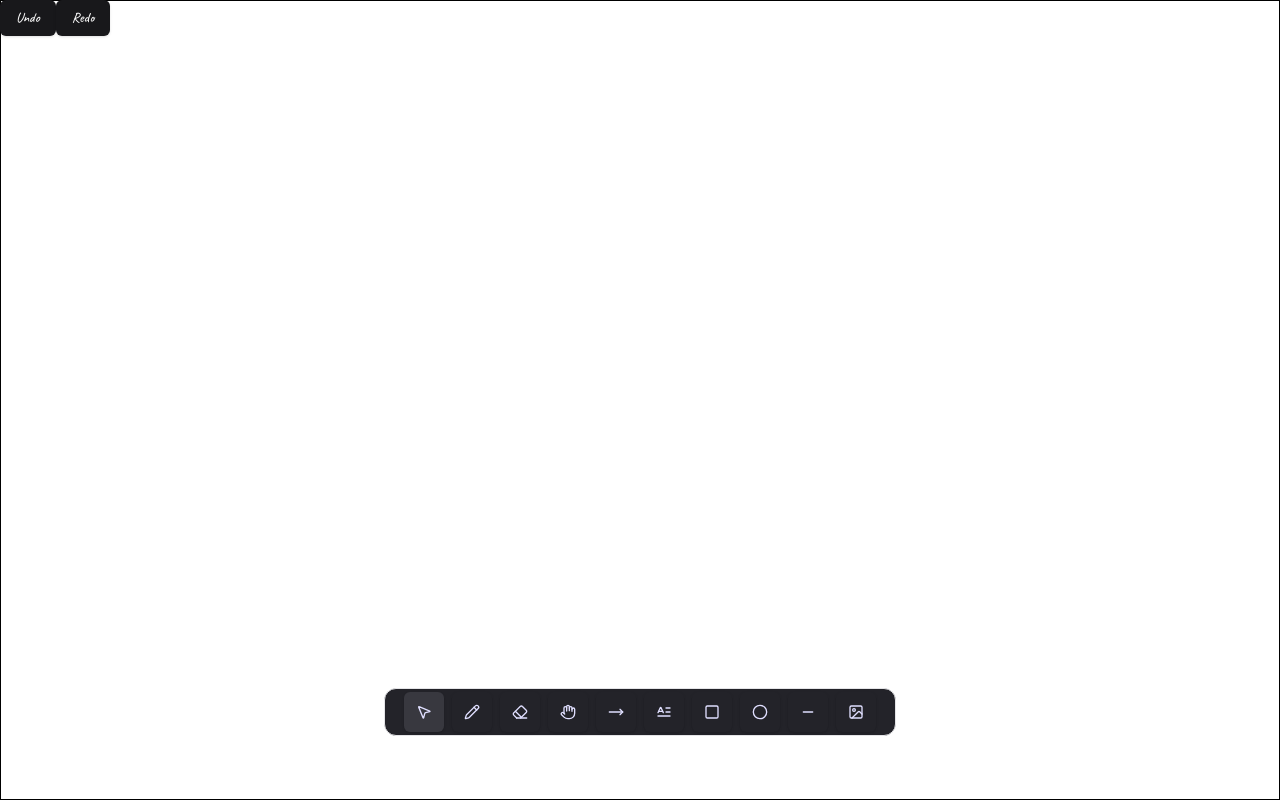
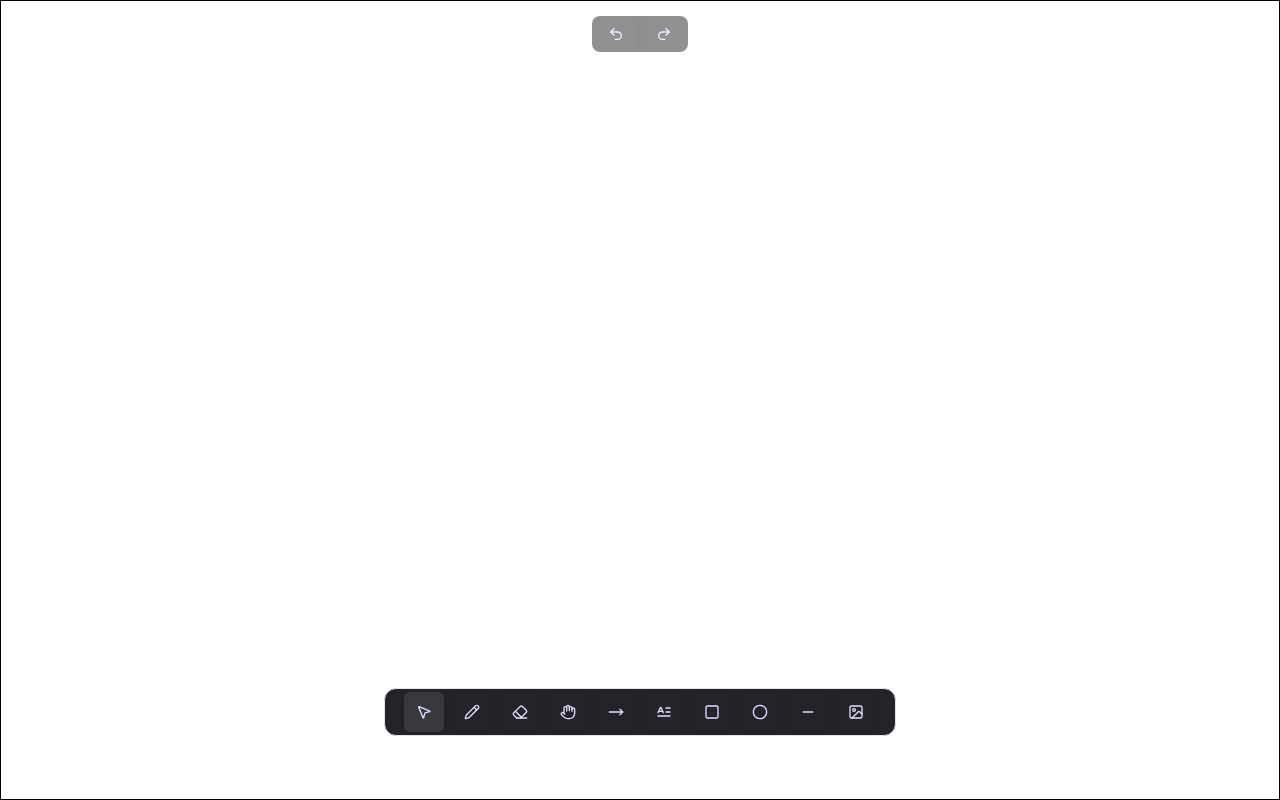
Before and after one commit to Bimesh27/Draw-Me, a Next.js app: page / in a window 1280 px wide. Built offline with nearby package versions, Linux system fonts and the light colour scheme.

Commit message:
add undo-redo ui

```diff
--- a/src/components/Canvas.tsx
+++ b/src/components/Canvas.tsx
@@ -210,7 +210,7 @@ const DrawingCanvas: React.FC = () => {
           setStrokeColor={setStrokeColor}
         />
       )}
-      <UndoRedo undo={undo} redo={redo} />
+      <UndoRedo undo={undo} redo={redo} history={history} redoStack={redoStack}/>
     </div>
   );
 };
--- a/src/components/Tools.tsx
+++ b/src/components/Tools.tsx
@@ -10,7 +10,7 @@ interface Props {
 
 const Tools = ({ selectedTool, setSelectedTool }: Props) => {
   return (
-    <div className="h-12 min-w-[32rem] bg-[#232329] rounded-xl border z-50 absolute bottom-16  max-sm:min-w-[20rem] max-md:min-w-[30rem]">
+    <div className="h-12 min-w-[32rem] bg-tool rounded-xl border z-50 absolute bottom-16  max-sm:min-w-[20rem] max-md:min-w-[30rem]">
       <div className="flex space-x-2 justify-center items-center w-full h-full hover:cursor-pointer">
         {toolsItems.map((tool) => (
           <Button
--- a/src/components/UndoRedo.tsx
+++ b/src/components/UndoRedo.tsx
@@ -1,15 +1,35 @@
+import { Redo2, Undo2 } from "lucide-react";
 import { Button } from "./ui/button";
+import { defaultColor } from "@/constants";
 
 interface Props {
   undo: () => void;
   redo: () => void;
+  history: string[];
+  redoStack: string[];
 }
 
-const UndoRedo = ({undo, redo}: Props) => {
+const UndoRedo = ({ undo, redo, history, redoStack }: Props) => {
+  console.log(history.length);
+  console.log(history);
+
+
   return (
-    <div className="absolute z-50 left-0 top-0">
-      <Button onClick={undo}>Undo</Button>
-      <Button onClick={redo}>Redo</Button>
+    <div className="absolute z-50 mx-auto flex mt-4 rounded-lg cursor-pointer overflow-hidden">
+      <Button
+        className="rounded-none bg-tool hover:bg-[#38383f]"
+        onClick={undo}
+        disabled={history.length < 2}
+      >
+        <Undo2 className="size-3" color={defaultColor} />
+      </Button>
+      <Button
+        className="rounded-none bg-tool hover:bg-[#38383f]"
+        onClick={redo}
+        disabled={redoStack.length === 0}
+      >
+        <Redo2 className="size-3" color={defaultColor} />
+      </Button>
     </div>
   );
 };
--- a/tailwind.config.ts
+++ b/tailwind.config.ts
@@ -13,6 +13,7 @@ export default {
         background: "hsl(var(--background))",
         foreground: "hsl(var(--foreground))",
         canvas: "#121212",
+        tool: "#232329",
         card: {
           DEFAULT: "hsl(var(--card))",
           foreground: "hsl(var(--card-foreground))",
```
